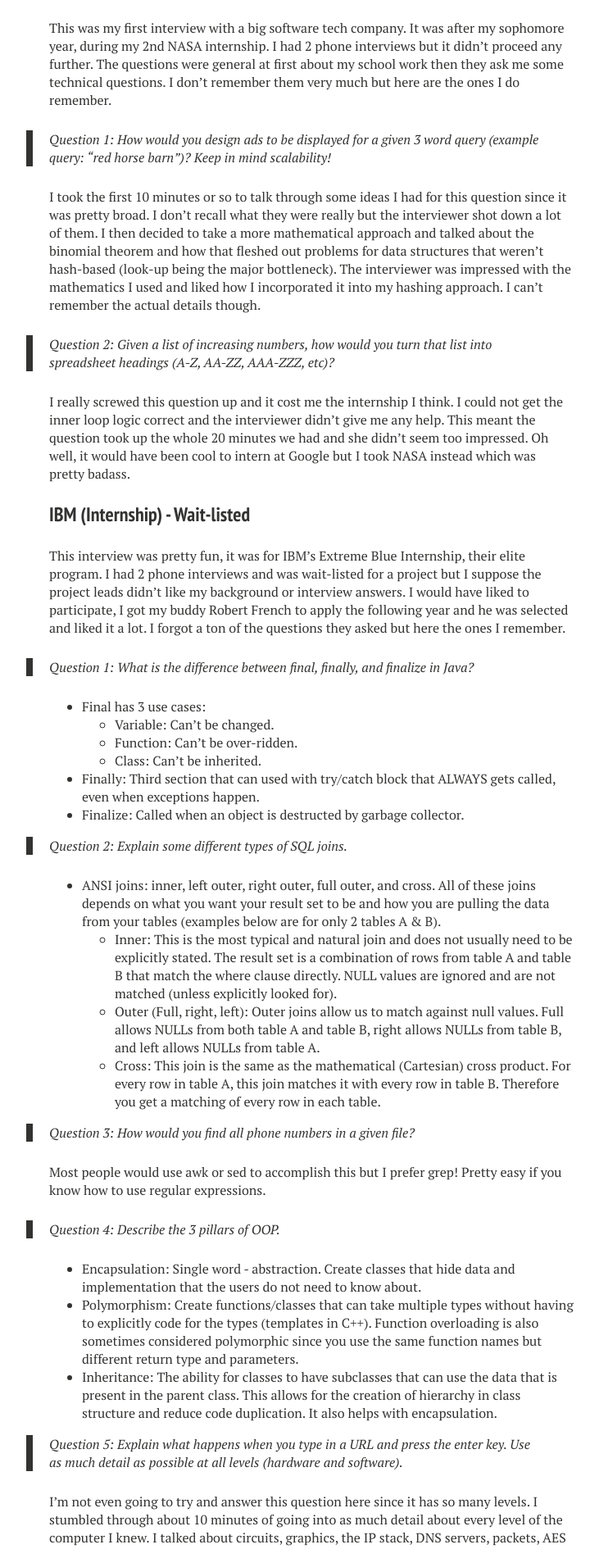
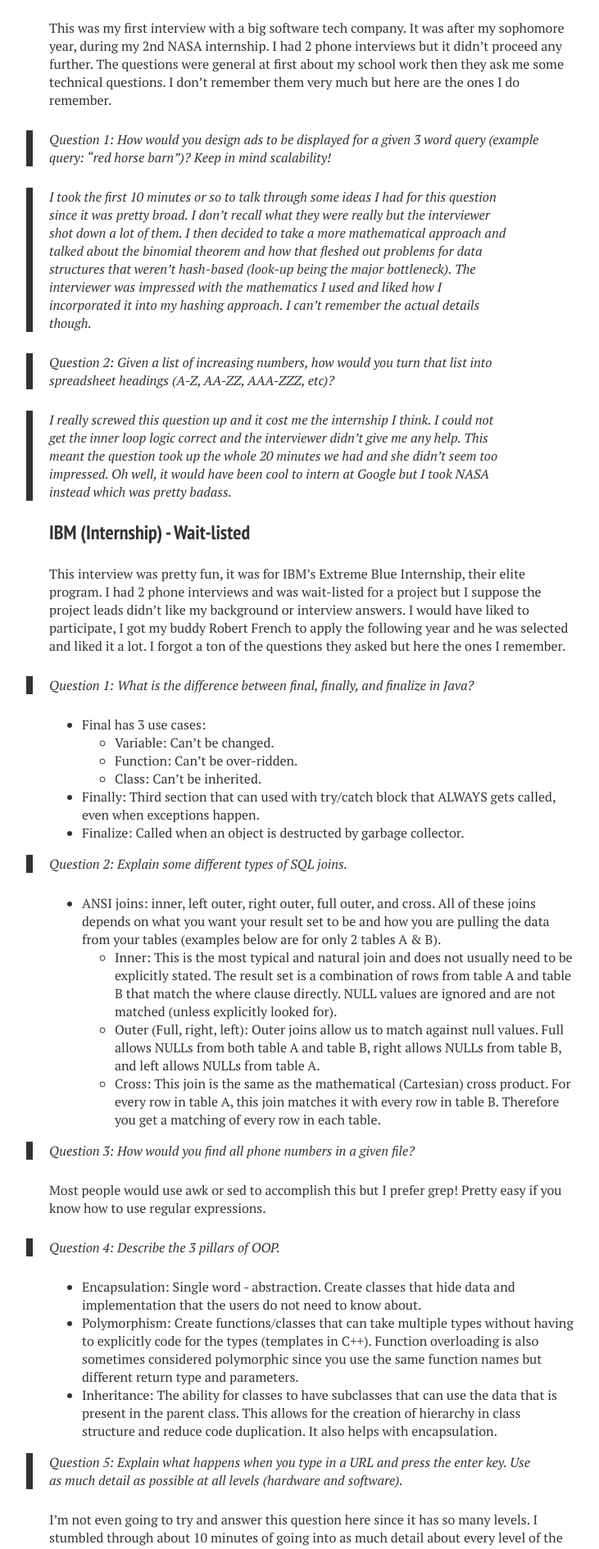
Before and after one commit to calebwherry/calebwherry.github.io, a Jekyll site: the page built from _posts/2014-05-10-interviews-interview-questions.md, in a window 1280 px wide. Shown: the part 1375-3265 px from the top of the page at 82% size, without its empty margins (260-991 px from the left). Built offline with Jekyll 4.4.1, drawn with Linux system fonts in a browser that asks for light colours; nearby versions of some CDN libraries; comment, search, counter and statistics services are not loaded.

```diff
--- a/_posts/2014-05-10-interviews-interview-questions.md
+++ b/_posts/2014-05-10-interviews-interview-questions.md
@@ -51,11 +51,11 @@ This was my first interview with a big software tech company. It was after my so
 
 > Question 1: How would you design ads to be displayed for a given 3 word query (example query: "red horse barn")? Keep in mind scalability!
 
-I took the first 10 minutes or so to talk through some ideas I had for this question since it was pretty broad. I don't recall what they were really but the interviewer shot down a lot of them. I then decided to take a more mathematical approach and talked about the binomial theorem and how that fleshed out problems for data structures that weren't hash-based (look-up being the major bottleneck). The interviewer was impressed with the mathematics I used and liked how I incorporated it into my hashing approach. I can't remember the actual details though.
+> > I took the first 10 minutes or so to talk through some ideas I had for this question since it was pretty broad. I don't recall what they were really but the interviewer shot down a lot of them. I then decided to take a more mathematical approach and talked about the binomial theorem and how that fleshed out problems for data structures that weren't hash-based (look-up being the major bottleneck). The interviewer was impressed with the mathematics I used and liked how I incorporated it into my hashing approach. I can't remember the actual details though.
 
 > Question 2: Given a list of increasing numbers, how would you turn that list into spreadsheet headings (A-Z, AA-ZZ, AAA-ZZZ, etc)?
 
-I really screwed this question up and it cost me the internship I think. I could not get the inner loop logic correct and the interviewer didn't give me any help. This meant the question took up the whole 20 minutes we had and she didn't seem too impressed. Oh well, it would have been cool to intern at Google but I took NASA instead which was pretty badass.
+> > I really screwed this question up and it cost me the internship I think. I could not get the inner loop logic correct and the interviewer didn't give me any help. This meant the question took up the whole 20 minutes we had and she didn't seem too impressed. Oh well, it would have been cool to intern at Google but I took NASA instead which was pretty badass.
 
 ### IBM (Internship) - Wait-listed
 
```
